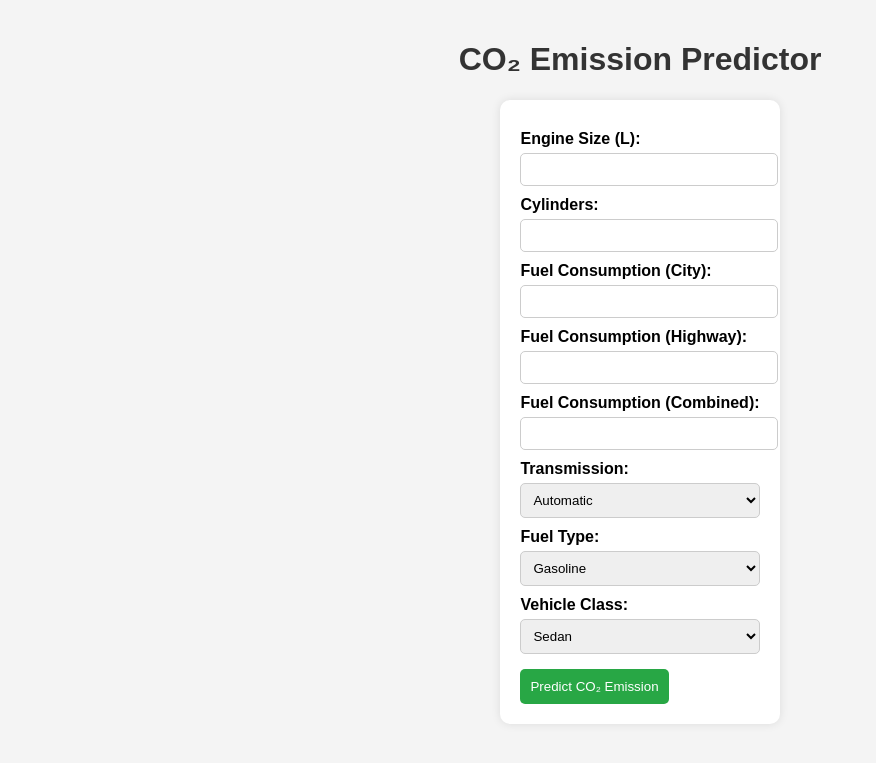
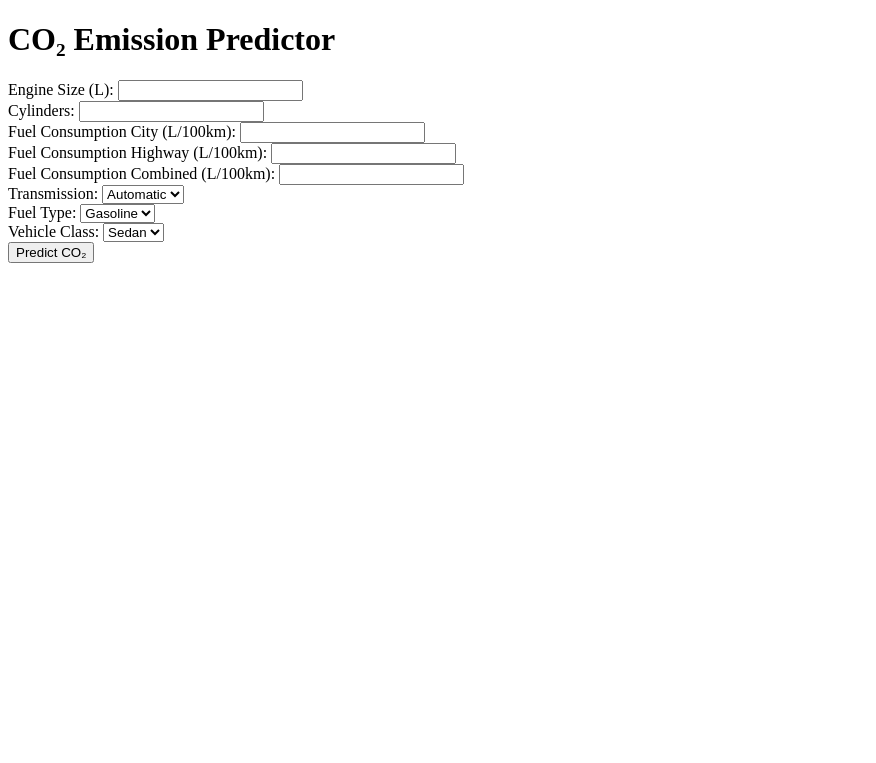
Before and after one commit to BarigelaSaiCharan/CO_2, a Flask app: page / in a window 1280 px wide. Shown: the top 763 px of the page, without its empty margins (0-876 px from the left). Run offline with Flask 3, Linux system fonts and the light colour scheme; parts of the project's set-up code (start-up, migrations or seed data) failed here and were passed over.

Commit message:
Update home.html

```diff
--- a/templates/home.html
+++ b/templates/home.html
@@ -4,117 +4,17 @@
     <meta charset="UTF-8">
     <meta name="viewport" content="width=device-width, initial-scale=1.0">
     <title>CO₂ Emission Predictor</title>
-    <style>
-        body {
-            font-family: Arial, sans-serif;
-            background-color: #f4f4f4;
-            text-align: center;
-            margin: 0;
-            padding: 20px;
-        }
-        h1 {
-            color: #333;
-        }
-        form {
-            background: #fff;
-            padding: 20px;
-            border-radius: 10px;
-            box-shadow: 0 0 10px rgba(0, 0, 0, 0.1);
-            display: inline-block;
-            text-align: left;
-        }
-        label {
-            font-weight: bold;
-            margin-top: 10px;
-            display: block;
-        }
-        input, select {
-            width: 100%;
-            padding: 8px;
-            margin-top: 5px;
-            border-radius: 5px;
-            border: 1px solid #ccc;
-        }
-        button {
-            background-color: #28a745;
-            color: white;
-            padding: 10px;
-            border: none;
-            border-radius: 5px;
-            cursor: pointer;
-            margin-top: 15px;
-        }
-        button:hover {
-            background-color: #218838;
-        }
-        #result {
-            margin-top: 20px;
-            font-size: 18px;
-            color: #333;
-            font-weight: bold;
-        }
-    </style>
-</head>
-<body>
-
-    <h1>CO₂ Emission Predictor</h1>
-
-    <form id="prediction-form">
-        <label for="engine_size">Engine Size (L):</label>
-        <input type="number" step="0.1" id="engine_size" name="engine_size" required>
-
-        <label for="cylinders">Cylinders:</label>
-        <input type="number" id="cylinders" name="cylinders" required>
-
-        <label for="fuel_city">Fuel Consumption (City):</label>
-        <input type="number" step="0.1" id="fuel_city" name="fuel_city" required>
-
-        <label for="fuel_hwy">Fuel Consumption (Highway):</label>
-        <input type="number" step="0.1" id="fuel_hwy" name="fuel_hwy" required>
-
-        <label for="fuel_comb">Fuel Consumption (Combined):</label>
-        <input type="number" step="0.1" id="fuel_comb" name="fuel_comb" required>
-
-        <label for="transmission">Transmission:</label>
-        <select id="transmission" name="transmission" required>
-            <option value="Automatic">Automatic</option>
-            <option value="Manual">Manual</option>
-            <option value="CVT">CVT</option>
-        </select>
-
-        <label for="fuel_type">Fuel Type:</label>
-        <select id="fuel_type" name="fuel_type" required>
-            <option value="Gasoline">Gasoline</option>
-            <option value="Diesel">Diesel</option>
-            <option value="Electric">Electric</option>
-        </select>
-
-        <label for="vehicle_class">Vehicle Class:</label>
-        <select id="vehicle_class" name="vehicle_class" required>
-            <option value="Sedan">Sedan</option>
-            <option value="SUV">SUV</option>
-            <option value="Truck">Truck</option>
-        </select>
-
-        <button type="submit">Predict CO₂ Emission</button>
-    </form>
-
-    <div id="result"></div>
-
     <script>
+        document.addEventListener("DOMContentLoaded", function() {
             document.getElementById("prediction-form").addEventListener("submit", function(event) {
                 event.preventDefault();
 
                 let formData = new FormData(this);
-            let jsonData = {};
-
-            formData.forEach((value, key) => {
-                jsonData[key] = value;
-            });
+                let jsonData = new URLSearchParams(formData);
 
                 fetch("/predict", {
                     method: "POST",
-                body: new URLSearchParams(jsonData),
+                    body: jsonData,
                     headers: {
                         "Content-Type": "application/x-www-form-urlencoded"
                     }
@@ -130,7 +30,40 @@
                 })
                 .catch(error => console.error("Error:", error));
             });
+        });
     </script>
-
+</head>
+<body>
+    <h1>CO₂ Emission Predictor</h1>
+    <form id="prediction-form">
+        <label>Engine Size (L): <input type="number" name="engine_size" step="0.1" required></label><br>
+        <label>Cylinders: <input type="number" name="cylinders" required></label><br>
+        <label>Fuel Consumption City (L/100km): <input type="number" name="fuel_city" step="0.1" required></label><br>
+        <label>Fuel Consumption Highway (L/100km): <input type="number" name="fuel_hwy" step="0.1" required></label><br>
+        <label>Fuel Consumption Combined (L/100km): <input type="number" name="fuel_comb" step="0.1" required></label><br>
+        <label>Transmission:
+            <select name="transmission">
+                <option value="Automatic">Automatic</option>
+                <option value="Manual">Manual</option>
+                <option value="CVT">CVT</option>
+            </select>
+        </label><br>
+        <label>Fuel Type:
+            <select name="fuel_type">
+                <option value="Gasoline">Gasoline</option>
+                <option value="Diesel">Diesel</option>
+                <option value="Electric">Electric</option>
+            </select>
+        </label><br>
+        <label>Vehicle Class:
+            <select name="vehicle_class">
+                <option value="Sedan">Sedan</option>
+                <option value="SUV">SUV</option>
+                <option value="Truck">Truck</option>
+            </select>
+        </label><br>
+        <button type="submit">Predict CO₂</button>
+    </form>
+    <h2 id="result"></h2>
 </body>
 </html>
```
Lines whose indentation alone changed are shown as unchanged.
